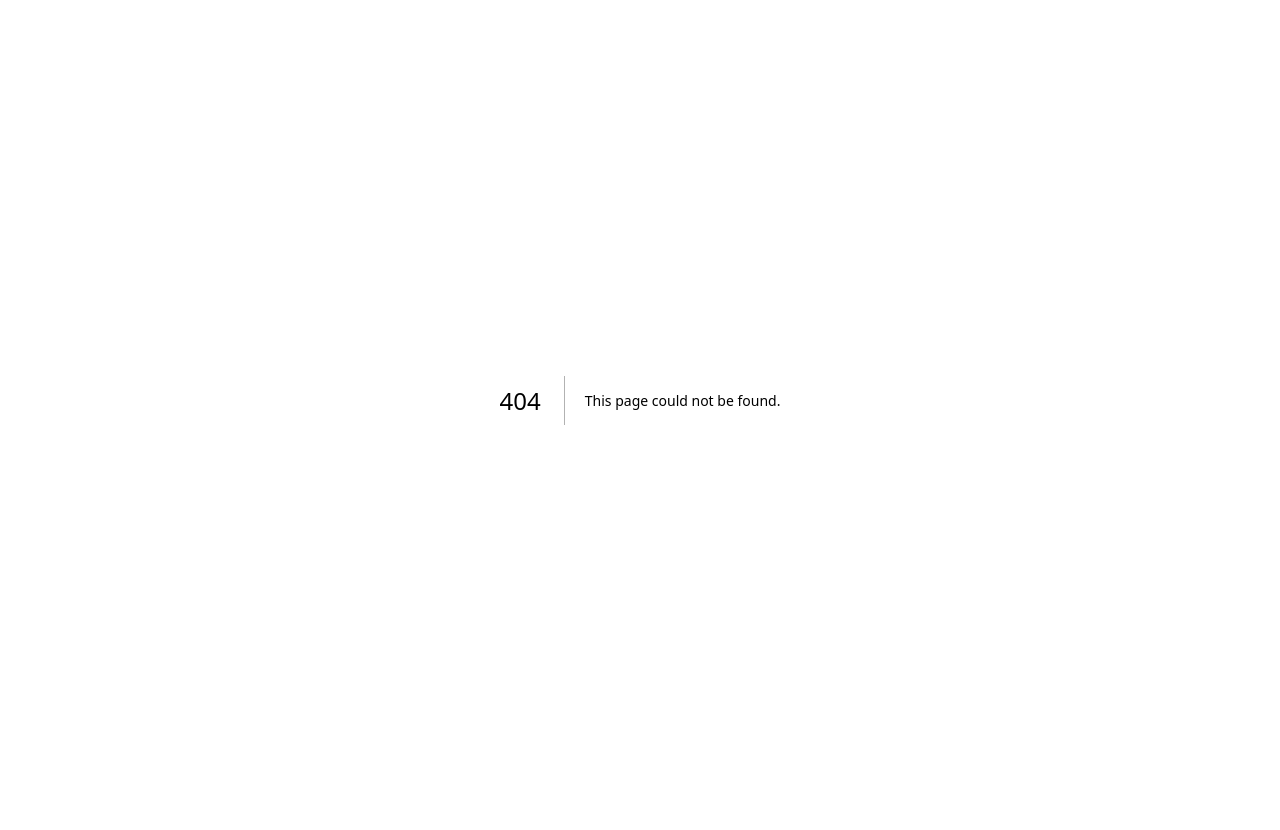
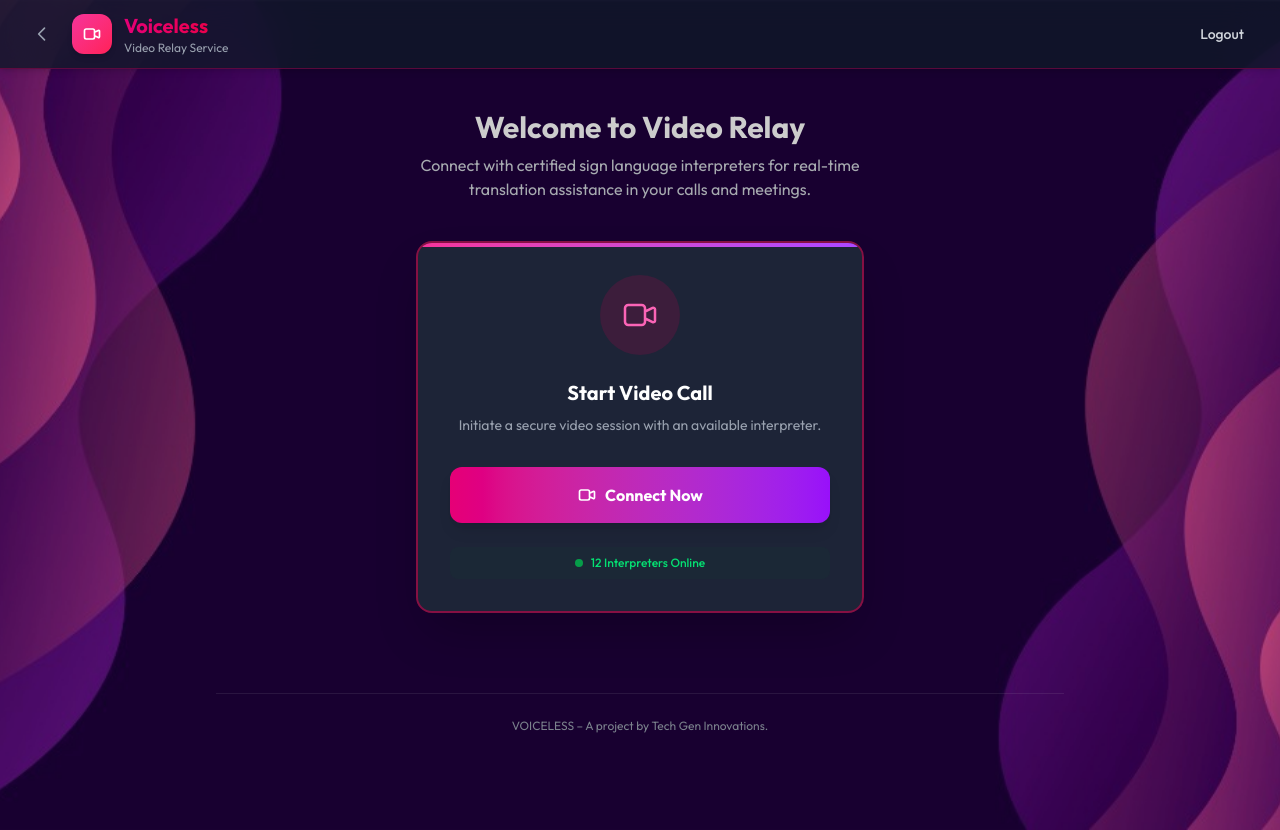
Before and after one commit to areeyaananth09/voice-less, a Next.js app: page /dashboard/video-relay in a window 1280 px wide. Before the commit this address had no page. Before the commit the page ends 800 px from the top, so only its background shows below. Built offline with nearby package versions, Linux system fonts and the light colour scheme.

Commit message:
allign  work completed

```diff
--- a/app/blog/page.tsx
+++ b/app/blog/page.tsx
@@ -177,7 +177,7 @@ export default function BlogPage() {
 
                 {/* Footer */}
                 <div className="mt-20 pt-8 border-t border-gray-200 dark:border-white/10 text-center text-xs text-gray-500 dark:text-gray-400">
-                    <p>VOICELESS - A project by Tech Gen Innovations.</p>
+                    <p>VOICELESS – A project by Tech Gen Innovations.</p>
                 </div>
             </main>
         </div>
--- a/app/dashboard/deaf-mute/page.tsx
+++ b/app/dashboard/deaf-mute/page.tsx
@@ -201,7 +201,7 @@ export default function DeafMuteDashboard() {
       </header>
 
       {/* Main Content */}
-      <main className="max-w-4xl mx-auto px-4 sm:px-6 py-6">
+      <main className="max-w-4xl mx-auto px-4 sm:px-6 pt-6 pb-24">
         {/* Welcome Message */}
         <div className="text-center mb-6">
           <h2 className="text-xl md:text-2xl font-bold text-gray-900 dark:text-white mb-1">
@@ -516,7 +516,7 @@ export default function DeafMuteDashboard() {
 
         {/* Footer */}
         <div className="mt-8 pt-6 border-t border-gray-200 dark:border-white/10 text-center text-xs text-gray-500 dark:text-gray-400">
-          <p>VOICELESS - A project by Tech Gen Innovations.</p>
+          <p>VOICELESS – A project by Tech Gen Innovations.</p>
         </div>
       </main>
 
--- a/app/dashboard/hearing/page.tsx
+++ b/app/dashboard/hearing/page.tsx
@@ -271,7 +271,7 @@ export default function HearingDashboard() {
       </header>
 
       {/* Main Content */}
-      <main className="max-w-4xl mx-auto px-4 sm:px-6 py-6">
+      <main className="max-w-4xl mx-auto px-4 sm:px-6 pt-6 pb-24">
         {/* Communication Options Cards */}
         <div className="grid grid-cols-1 md:grid-cols-2 gap-4 max-w-2xl mx-auto mb-8">
           {/* Text Chat Card */}
@@ -615,7 +615,7 @@ export default function HearingDashboard() {
 
         {/* Footer */}
         <div className="mt-8 pt-6 border-t border-gray-200 dark:border-white/10 text-center text-xs text-gray-500 dark:text-gray-400">
-          <p>VOICELESS - A project by Tech Gen Innovations.</p>
+          <p>VOICELESS – A project by Tech Gen Innovations.</p>
         </div>
       </main>
 
--- /dev/null
+++ b/app/dashboard/video-relay/page.tsx
@@ -0,0 +1,147 @@
+"use client";
+
+import { useRouter } from "next/navigation";
+import { useEffect, useState } from "react";
+import Image from "next/image";
+
+export default function VideoRelayDashboard() {
+    const router = useRouter();
+    const [userRole, setUserRole] = useState<string | null>(null);
+
+    useEffect(() => {
+        // Check if user has selected a role
+        if (typeof window !== "undefined") {
+            const role = localStorage.getItem("userRole");
+            if (role && role !== "video-relay" && role !== "hearing" && role !== "deaf-mute") {
+                // Allow access if they selected video-relay, but also leniently allow others for now or redirect
+                // Ideally strict: if (role !== "video-relay") router.push("/role-selection");
+            }
+            setUserRole(role);
+        }
+    }, [router]);
+
+    const handleLogout = () => {
+        if (typeof window !== "undefined") {
+            localStorage.removeItem("userRole");
+        }
+        router.push("/");
+    };
+
+    const handleBack = () => {
+        router.back();
+    };
+
+    return (
+        <div className="min-h-screen transition-colors duration-300 bg-[url('/light-bg.png')] dark:bg-[url('/background-test.jpg')] bg-cover bg-center bg-no-repeat bg-fixed relative">
+            <div className="absolute inset-0 bg-white/30 dark:bg-black/20 pointer-events-none"></div>
+
+            {/* Header */}
+            <header className="bg-white/80 dark:bg-gray-900/80 backdrop-blur-xl shadow-md border-b border-pink-200/50 dark:border-pink-800/50 sticky top-0 z-50">
+                <div className="w-full mx-auto px-4 sm:px-6 py-3">
+                    <div className="flex justify-between items-center">
+                        <div className="flex items-center gap-3">
+                            {/* Back Button */}
+                            <button
+                                onClick={handleBack}
+                                className="p-2 hover:bg-gray-100 dark:hover:bg-gray-800 rounded-lg transition-colors"
+                                aria-label="Go back"
+                            >
+                                <svg
+                                    className="w-5 h-5 text-gray-600 dark:text-gray-400"
+                                    fill="none"
+                                    stroke="currentColor"
+                                    viewBox="0 0 24 24"
+                                >
+                                    <path
+                                        strokeLinecap="round"
+                                        strokeLinejoin="round"
+                                        strokeWidth={2}
+                                        d="M15 19l-7-7 7-7"
+                                    />
+                                </svg>
+                            </button>
+
+                            <div className="w-10 h-10 bg-gradient-to-br from-pink-500 to-rose-500 rounded-xl flex items-center justify-center shadow-md">
+                                <svg
+                                    className="w-5 h-5 text-white"
+                                    fill="none"
+                                    stroke="currentColor"
+                                    viewBox="0 0 24 24"
+                                >
+                                    <path strokeLinecap="round" strokeLinejoin="round" strokeWidth={2} d="M15 10l4.553-2.276A1 1 0 0121 8.618v6.764a1 1 0 01-1.447.894L15 14M5 18h8a2 2 0 002-2V8a2 2 0 00-2-2H5a2 2 0 00-2 2v8a2 2 0 002 2z" />
+                                </svg>
+                            </div>
+                            <div>
+                                <h1 className="text-xl font-bold bg-gradient-to-r from-pink-600 to-rose-600 bg-clip-text text-transparent">
+                                    Voiceless
+                                </h1>
+                                <p className="text-xs text-gray-500 dark:text-gray-400">Video Relay Service</p>
+                            </div>
+                        </div>
+                        <button
+                            onClick={handleLogout}
+                            className="px-3 py-1.5 text-sm font-medium text-gray-700 dark:text-gray-300 hover:text-gray-900 dark:hover:text-white hover:bg-gray-100 dark:hover:bg-gray-800 rounded-lg transition-all duration-200"
+                            aria-label="Logout"
+                        >
+                            Logout
+                        </button>
+                    </div>
+                </div>
+            </header>
+
+            {/* Main Content */}
+            <main className="max-w-4xl mx-auto px-4 sm:px-6 pt-10 pb-24">
+
+                {/* Welcome Section */}
+                <div className="text-center mb-10">
+                    <h2 className="text-2xl md:text-3xl font-bold text-gray-900 dark:text-white mb-2">
+                        Welcome to Video Relay
+                    </h2>
+                    <p className="text-gray-600 dark:text-gray-300 max-w-lg mx-auto">
+                        Connect with certified sign language interpreters for real-time translation assistance in your calls and meetings.
+                    </p>
+                </div>
+
+                {/* Action Card */}
+                <div className="max-w-md mx-auto">
+                    <div className="bg-white/90 dark:bg-gray-800/90 backdrop-blur-xl rounded-2xl shadow-2xl p-8 border-2 border-pink-100 dark:border-pink-900 overflow-hidden relative group">
+                        <div className="absolute top-0 left-0 w-full h-1 bg-gradient-to-r from-pink-500 to-purple-500"></div>
+
+                        <div className="flex justify-center mb-6">
+                            <div className="w-20 h-20 bg-pink-100 dark:bg-pink-900/30 rounded-full flex items-center justify-center group-hover:scale-110 transition-transform duration-300">
+                                <svg className="w-10 h-10 text-pink-500 dark:text-pink-400" fill="none" stroke="currentColor" viewBox="0 0 24 24">
+                                    <path strokeLinecap="round" strokeLinejoin="round" strokeWidth={1.5} d="M15 10l4.553-2.276A1 1 0 0121 8.618v6.764a1 1 0 01-1.447.894L15 14M5 18h8a2 2 0 002-2V8a2 2 0 00-2-2H5a2 2 0 00-2 2v8a2 2 0 002 2z" />
+                                </svg>
+                            </div>
+                        </div>
+
+                        <h3 className="text-xl font-bold text-gray-900 dark:text-white text-center mb-2">Start Video Call</h3>
+                        <p className="text-sm text-gray-500 dark:text-gray-400 text-center mb-8">
+                            Initiate a secure video session with an available interpreter.
+                        </p>
+
+                        <button
+                            onClick={() => router.push('/video-call')}
+                            className="w-full py-4 px-6 bg-gradient-to-r from-pink-600 to-purple-600 hover:from-pink-700 hover:to-purple-700 text-white font-bold rounded-xl shadow-lg hover:shadow-pink-500/30 transform hover:-translate-y-1 transition-all duration-200 flex items-center justify-center gap-2"
+                        >
+                            <svg className="w-5 h-5" fill="none" stroke="currentColor" viewBox="0 0 24 24">
+                                <path strokeLinecap="round" strokeLinejoin="round" strokeWidth={2} d="M15 10l4.553-2.276A1 1 0 0121 8.618v6.764a1 1 0 01-1.447.894L15 14M5 18h8a2 2 0 002-2V8a2 2 0 00-2-2H5a2 2 0 00-2 2v8a2 2 0 002 2z" />
+                            </svg>
+                            Connect Now
+                        </button>
+
+                        <div className="mt-6 flex items-center justify-center gap-2 text-xs text-green-600 dark:text-green-400 font-medium bg-green-50 dark:bg-green-900/10 py-2 rounded-lg">
+                            <div className="w-2 h-2 rounded-full bg-green-500 animate-pulse"></div>
+                            12 Interpreters Online
+                        </div>
+                    </div>
+                </div>
+
+                {/* Footer */}
+                <div className="mt-20 pt-6 border-t border-gray-200 dark:border-white/10 text-center text-xs text-gray-500 dark:text-gray-400">
+                    <p>VOICELESS – A project by Tech Gen Innovations.</p>
+                </div>
+            </main>
+        </div>
+    );
+}
--- a/app/features/page.tsx
+++ b/app/features/page.tsx
@@ -33,7 +33,7 @@ export default function FeaturesPage() {
                 </div>
             </nav>
 
-            <main className="relative z-10 max-w-7xl mx-auto px-6 py-10">
+            <main className="relative z-10 max-w-7xl mx-auto px-6 pt-10 pb-24">
 
                 {/* Back Button */}
                 <div className="mb-8">
@@ -133,7 +133,7 @@ export default function FeaturesPage() {
 
                 {/* Footer */}
                 <div className="mt-20 pt-8 border-t border-gray-200 dark:border-white/10 text-center text-xs text-gray-500 dark:text-gray-400">
-                    <p>VOICELESS - A project by Tech Gen Innovations.</p>
+                    <p>VOICELESS – A project by Tech Gen Innovations.</p>
                 </div>
             </main>
         </div>
```
